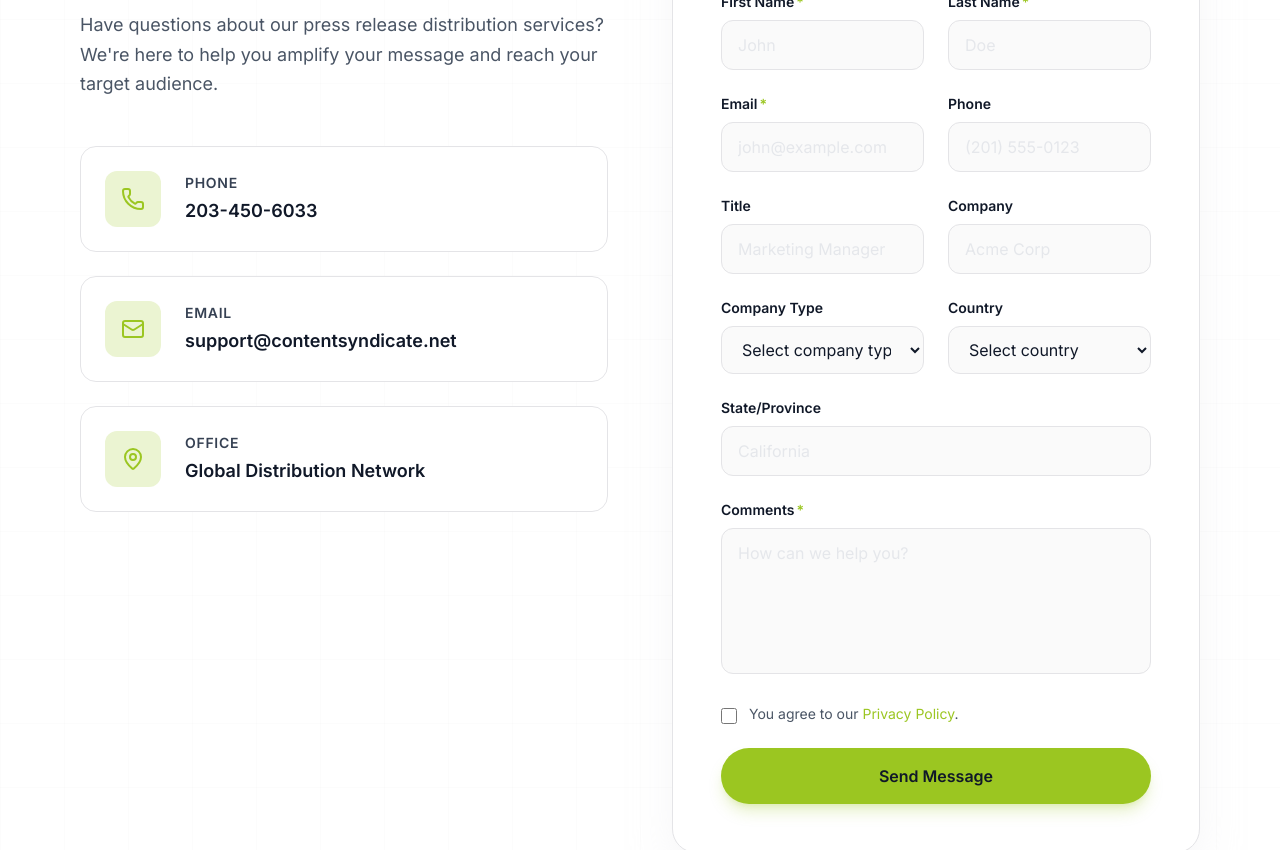
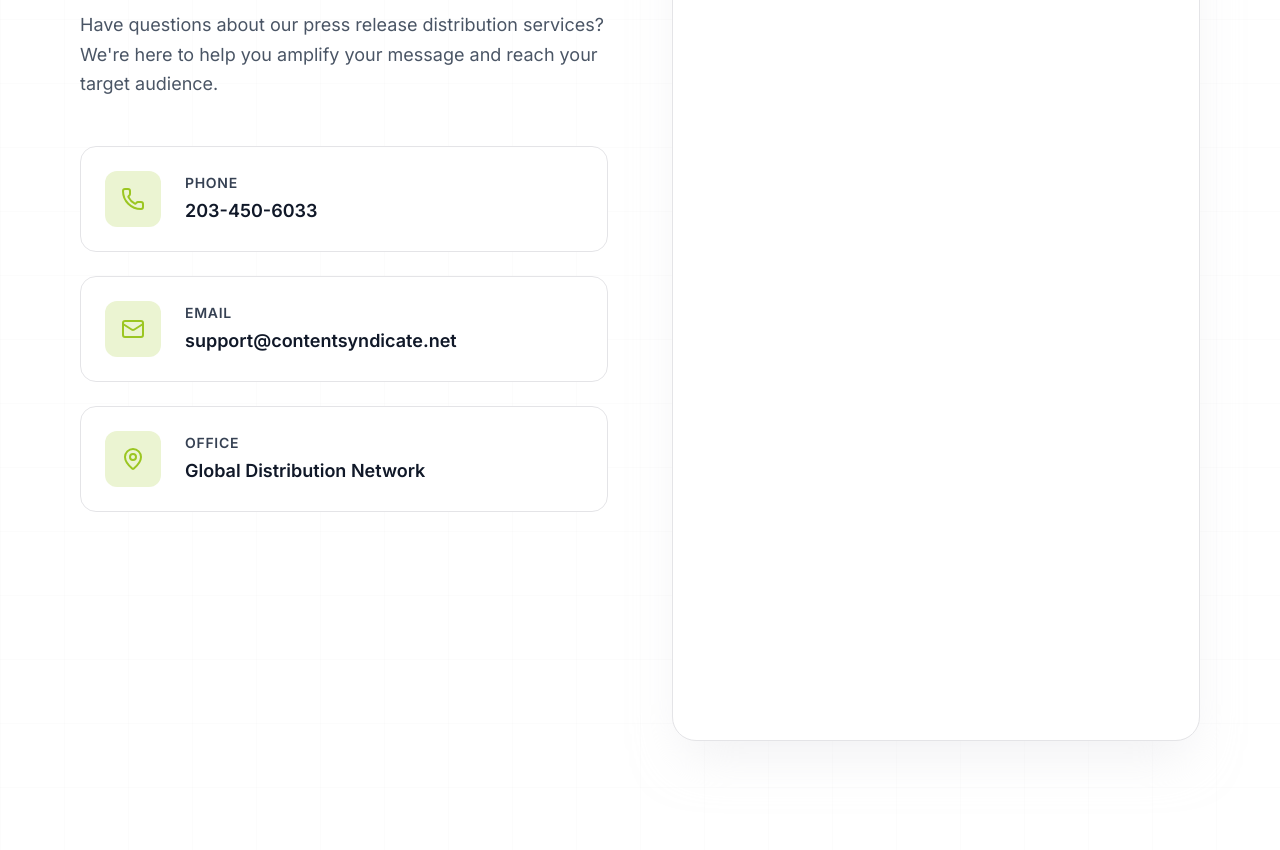
Before and after one commit to gabrielbarbera/content-syndicate-site, a React (Vite) app: page /contact in a window 1280 px wide. Shown: the part 700-1550 px from the top of the page. Built offline with nearby package versions, Linux system fonts and the light colour scheme; a web font is replaced by a local one.

Commit message:
change contact form for nutshell

```diff
--- a/src/components/forms/ContactForm.tsx
+++ b/src/components/forms/ContactForm.tsx
@@ -1,151 +1,133 @@
-import { useState, FormEvent } from "react";
-import { motion } from "motion/react";
-import FormInput from "./FormInput";
-import { CheckCircle } from "lucide-react";
+import { useEffect } from "react";
 
-interface FormData {
-  firstName: string;
-  lastName: string;
-  email: string;
-  phone: string;
-  title: string;
-  company: string;
-  companyType: string;
-  country: string;
-  state: string;
-  comments: string;
-  privacy: boolean;
+declare global {
+  interface Window {
+    Nutsheller?: (...args: unknown[]) => void;
+  }
+}
+
+const NUTSHELL_FORM_ID = "CarbIj";
+const NUTSHELL_INSTANCE_ID = "357174";
+const NUTSHELL_TARGET_ID = `nutshell-form-${NUTSHELL_FORM_ID}`;
+
+function convertCountryRegionToSelector(root: HTMLElement) {
+  const fieldsets = Array.from(root.querySelectorAll("fieldset"));
+  const countryFieldset = fieldsets.find((fieldset) => {
+    const legend = fieldset.querySelector("legend");
+    return legend?.textContent?.trim().toLowerCase().includes("country/region");
+  });
+
+  if (!countryFieldset || countryFieldset.dataset.countrySelectorReady === "true") {
+    return;
+  }
+
+  const optionLabels = Array.from(countryFieldset.querySelectorAll("label")).filter((label) =>
+    label.querySelector('input[type="checkbox"]')
+  );
+
+  if (optionLabels.length === 0) {
+    return;
+  }
+
+  const select = document.createElement("select");
+  select.id = "nutshell-country-selector";
+  select.className = "nutshell-country-selector";
+
+  const placeholder = document.createElement("option");
+  placeholder.value = "";
+  placeholder.textContent = "Select country/region";
+  select.appendChild(placeholder);
+
+  const checkboxes: HTMLInputElement[] = [];
+
+  optionLabels.forEach((label) => {
+    const checkbox = label.querySelector<HTMLInputElement>('input[type="checkbox"]');
+    if (!checkbox) return;
+
+    checkboxes.push(checkbox);
+
+    const option = document.createElement("option");
+    option.value = checkbox.value;
+    option.textContent = label.textContent?.trim() ?? "";
+    select.appendChild(option);
+  });
+
+  const selectedCheckbox = checkboxes.find((checkbox) => checkbox.checked);
+  if (selectedCheckbox) {
+    select.value = selectedCheckbox.value;
+  }
+
+  select.addEventListener("change", () => {
+    checkboxes.forEach((checkbox) => {
+      const shouldCheck = checkbox.value === select.value;
+      if (checkbox.checked !== shouldCheck) {
+        checkbox.checked = shouldCheck;
+        checkbox.dispatchEvent(new Event("change", { bubbles: true }));
+      }
+    });
+  });
+
+  const labelsContainer = optionLabels[0]?.parentElement;
+  if (labelsContainer) {
+    labelsContainer.insertBefore(select, optionLabels[0]);
+  } else {
+    countryFieldset.appendChild(select);
+  }
+
+  optionLabels.forEach((label) => {
+    label.style.display = "none";
+  });
+
+  countryFieldset.dataset.countrySelectorReady = "true";
 }
 
 export function ContactForm() {
-  const [formData, setFormData] = useState<FormData>({
-    firstName: "",
-    lastName: "",
-    email: "",
-    phone: "",
-    title: "",
-    company: "",
-    companyType: "",
-    country: "",
-    state: "",
-    comments: "",
-    privacy: false,
-  });
-  const [isSubmitted, setIsSubmitted] = useState(false);
+  useEffect(() => {
+    const w = window as Window & {
+      Nutsheller?: { (...args: unknown[]): void; q?: unknown[] };
+    };
 
-  const handleSubmit = (e: FormEvent) => {
-    e.preventDefault();
-    setIsSubmitted(true);
-    setTimeout(() => setIsSubmitted(false), 5000);
-  };
+    w.Nutsheller =
+      w.Nutsheller ||
+      function nutshellQueue(...args: unknown[]) {
+        w.Nutsheller!.q = w.Nutsheller!.q || [];
+        w.Nutsheller!.q!.push(args);
+      };
 
-  const handleInputChange = (
-    e: React.ChangeEvent<HTMLInputElement | HTMLTextAreaElement | HTMLSelectElement>
-  ) => {
-    const { name, value, type } = e.target;
-    setFormData((prev) => ({
-      ...prev,
-      [name]: type === "checkbox" ? (e.target as HTMLInputElement).checked : value,
-    }));
-  };
+    w.Nutsheller("initForm", {
+      form: NUTSHELL_FORM_ID,
+      instance: NUTSHELL_INSTANCE_ID,
+      authToken: "",
+      target: NUTSHELL_TARGET_ID,
+    });
 
-  if (isSubmitted) {
-    return (
-      <motion.div
-        initial={{ opacity: 0, scale: 0.95 }}
-        animate={{ opacity: 1, scale: 1 }}
-        className="flex flex-col items-center justify-center rounded-xl border border-accent/30 bg-accent/5 p-12 text-center"
-      >
-        <CheckCircle className="mb-4 text-accent" size={64} />
-        <h3 className="mb-2 text-2xl font-semibold text-dark">Thank You!</h3>
-        <p className="text-gray-600">We've received your message and will get back to you soon.</p>
-      </motion.div>
-    );
-  }
+    const script = document.createElement("script");
+    script.type = "module";
+    script.src = "https://loader.nutshell.com/nutsheller-esm.js";
+    script.async = true;
+    script.dataset.nutshellLoader = "true";
+    document.body.appendChild(script);
 
-  return (
-    <form onSubmit={handleSubmit} className="space-y-6">
-      <div className="grid grid-cols-1 gap-6 md:grid-cols-2">
-        <FormInput label="First Name" name="firstName" placeholder="John" required />
-        <FormInput label="Last Name" name="lastName" placeholder="Doe" required />
-      </div>
+    const target = document.getElementById(NUTSHELL_TARGET_ID);
+    let observer: MutationObserver | null = null;
 
-      <div className="grid grid-cols-1 gap-6 md:grid-cols-2">
-        <FormInput
-          label="Email"
-          name="email"
-          type="email"
-          placeholder="john@example.com"
-          required
-        />
-        <FormInput label="Phone" name="phone" type="tel" placeholder="(201) 555-0123" />
-      </div>
+    if (target) {
+      observer = new MutationObserver(() => {
+        convertCountryRegionToSelector(target);
+      });
+      observer.observe(target, { childList: true, subtree: true });
+      convertCountryRegionToSelector(target);
+    }
 
-      <div className="grid grid-cols-1 gap-6 md:grid-cols-2">
-        <FormInput label="Title" name="title" placeholder="Marketing Manager" />
-        <FormInput label="Company" name="company" placeholder="Acme Corp" />
-      </div>
+    return () => {
+      observer?.disconnect();
+      script.remove();
+      const targetNode = document.getElementById(NUTSHELL_TARGET_ID);
+      if (targetNode) {
+        targetNode.innerHTML = "";
+      }
+    };
+  }, []);
 
-      <div className="grid grid-cols-1 gap-6 md:grid-cols-2">
-        <FormInput
-          label="Company Type"
-          name="companyType"
-          type="select"
-          placeholder="Select company type"
-          options={[
-            { value: "public", label: "Public" },
-            { value: "private", label: "Private" },
-          ]}
-        />
-        <FormInput
-          label="Country"
-          name="country"
-          type="select"
-          placeholder="Select country"
-          options={[
-            { value: "us", label: "United States" },
-            { value: "ca", label: "Canada" },
-            { value: "uk", label: "United Kingdom" },
-          ]}
-        />
-      </div>
-
-      <FormInput label="State/Province" name="state" placeholder="California" />
-
-      <FormInput
-        label="Comments"
-        name="comments"
-        type="textarea"
-        placeholder="How can we help you?"
-        required
-        rows={5}
-      />
-
-      <div className="flex items-start gap-3">
-        <input
-          type="checkbox"
-          id="privacy"
-          name="privacy"
-          checked={formData.privacy}
-          onChange={handleInputChange}
-          required
-          className="mt-1 h-4 w-4 rounded border-zinc-300 text-accent focus:ring-accent/20"
-        />
-        <label htmlFor="privacy" className="text-sm text-gray-600">
-          You agree to our{" "}
-          <a href="/privacy" className="text-accent hover:underline">
-            Privacy Policy
-          </a>
-          .
-        </label>
-      </div>
-
-      <button
-        type="submit"
-        className="w-full rounded-full bg-accent px-8 py-4 font-semibold text-dark shadow-lg shadow-accent/25 transition hover:scale-105 hover:shadow-accent/40"
-      >
-        Send Message
-      </button>
-    </form>
-  );
+  return <div id={NUTSHELL_TARGET_ID} className="nutshell-form-shell" />;
 }
--- a/src/index.css
+++ b/src/index.css
@@ -360,3 +360,146 @@
 .prose a:hover {
   color: #7ea01a;
 }
+
+/* Contact form iframe shell */
+.nutshell-form-shell {
+  min-height: 700px;
+}
+
+.nutshell-form-shell iframe {
+  width: 100%;
+  min-height: 680px;
+  border: none;
+  border-radius: 1rem;
+  background-color: #ffffff;
+}
+
+/* Nutshell direct-DOM form styling */
+#nutshell-form-CarbIj #peanut-container {
+  border-radius: 1rem;
+  background: transparent;
+}
+
+#nutshell-form-CarbIj form[data-form-type="form"] {
+  color: #101828;
+  font-family: var(--font-sans);
+}
+
+#nutshell-form-CarbIj h1 {
+  margin: 0 0 1rem;
+  color: #101828;
+  font-family: var(--font-display);
+  font-size: clamp(1.05rem, 2vw, 1.25rem);
+  line-height: 1.5;
+  font-weight: 600;
+}
+
+#nutshell-form-CarbIj label,
+#nutshell-form-CarbIj legend {
+  display: block;
+  margin-bottom: 0.4rem;
+  color: #101828;
+  font-size: 0.9rem;
+  font-weight: 600;
+  letter-spacing: 0.01em;
+}
+
+#nutshell-form-CarbIj input[type="text"],
+#nutshell-form-CarbIj input[type="email"],
+#nutshell-form-CarbIj input[type="tel"],
+#nutshell-form-CarbIj textarea,
+#nutshell-form-CarbIj select {
+  width: 100%;
+  border: 1px solid rgba(16, 24, 40, 0.16);
+  border-radius: 0.85rem;
+  background: #fff;
+  color: #101828;
+  padding: 0.75rem 0.9rem;
+  font-size: 0.95rem;
+  line-height: 1.45;
+  transition:
+    border-color 0.2s ease,
+    box-shadow 0.2s ease;
+}
+
+#nutshell-form-CarbIj textarea {
+  min-height: 140px;
+  resize: vertical;
+}
+
+#nutshell-form-CarbIj input[type="text"]:focus,
+#nutshell-form-CarbIj input[type="email"]:focus,
+#nutshell-form-CarbIj input[type="tel"]:focus,
+#nutshell-form-CarbIj textarea:focus,
+#nutshell-form-CarbIj select:focus {
+  outline: none;
+  border-color: #9bc621;
+  box-shadow: 0 0 0 4px rgba(155, 198, 33, 0.18);
+}
+
+#nutshell-form-CarbIj input[type="checkbox"],
+#nutshell-form-CarbIj input[type="radio"] {
+  accent-color: #9bc621;
+  margin-right: 0.55rem;
+}
+
+#nutshell-form-CarbIj fieldset {
+  border: 1px solid rgba(16, 24, 40, 0.1);
+  border-radius: 0.85rem;
+  background: rgba(255, 255, 255, 0.7);
+  margin: 0.25rem 0 0.5rem;
+  padding: 0.8rem 1rem 0.9rem;
+}
+
+#nutshell-form-CarbIj fieldset > label {
+  display: flex;
+  align-items: center;
+  margin: 0.35rem 0;
+  font-size: 0.92rem;
+  font-weight: 500;
+  color: #344054;
+}
+
+#nutshell-form-CarbIj input[type="submit"] {
+  width: 100%;
+  border: 0;
+  border-radius: 9999px;
+  background: #9bc621;
+  color: #101828;
+  font-family: var(--font-display);
+  font-size: 0.95rem;
+  font-weight: 700;
+  letter-spacing: 0.02em;
+  padding: 0.9rem 1.1rem;
+  box-shadow: 0 10px 24px -14px rgba(155, 198, 33, 0.9);
+  cursor: pointer;
+  transition:
+    transform 0.2s ease,
+    box-shadow 0.2s ease,
+    filter 0.2s ease;
+}
+
+#nutshell-form-CarbIj input[type="submit"]:hover {
+  transform: translateY(-1px);
+  box-shadow: 0 14px 30px -16px rgba(155, 198, 33, 0.95);
+  filter: saturate(1.03);
+}
+
+#nutshell-form-CarbIj input[type="submit"]:active {
+  transform: translateY(0);
+}
+
+#nutshell-form-CarbIj img {
+  width: 100%;
+  height: auto;
+  border-radius: 0.85rem;
+  border: 1px solid rgba(16, 24, 40, 0.1);
+}
+
+/* Hide Nutshell intro media/title blocks above fields */
+#nutshell-form-CarbIj #8105-wfFields,
+#nutshell-form-CarbIj #8105-wfFields img,
+#nutshell-form-CarbIj h1.css-rnl19q,
+#nutshell-form-CarbIj form[data-form-type="form"] h1 {
+  display: none !important;
+}
```
Also changed, not shown: public/opengraph.png.
